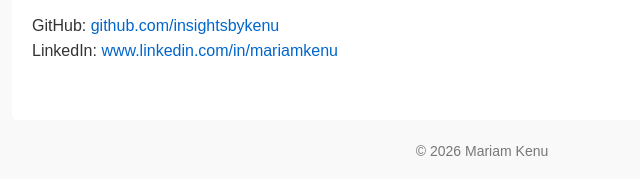
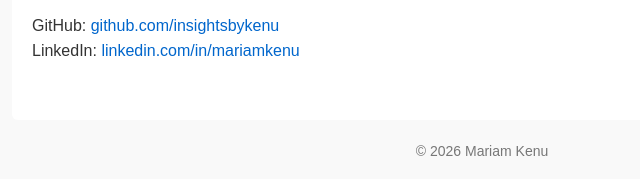
Before and after one commit to insightsbykenu/insightsbykenu.github.io, a plain HTML site: page index.html in a window 1280 px wide. Shown: the part 1618-1797 px from the top of the page, 158-798 px from the left. Drawn offline with Linux system fonts and the light colour scheme.

Commit message:
Update index.html

```diff
--- a/index.html
+++ b/index.html
@@ -115,7 +115,9 @@
   <p>Email:mariam.kenu03@gmail.com</p>
   <p>
     GitHub: <a href="https://github.com/insightsbykenu">github.com/insightsbykenu</a><br>
-    LinkedIn: <a href="#">www.linkedin.com/in/mariamkenu</a>
+    LinkedIn: <a href="https://www.linkedin.com/in/mariamkenu" target="_blank">
+    linkedin.com/in/mariamkenu
+  </a>
   </p>
 </section>
 
```
